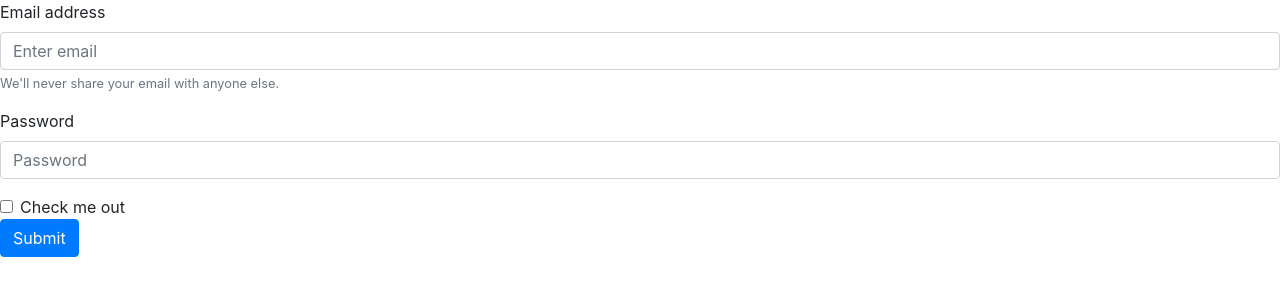
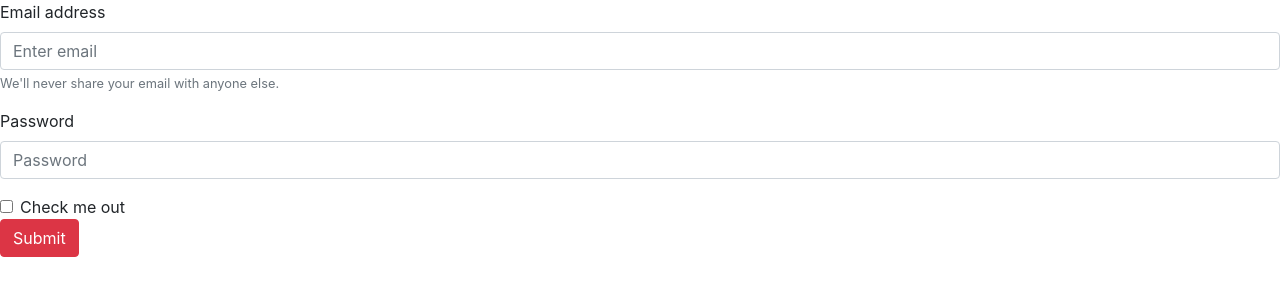
Before and after one commit to priyo000/TB_CI_koperasi, a CodeIgniter app: page /database/index.php/form_login/index in a window 1280 px wide. Shown: the top 300 px of the page. Run offline with CodeIgniter, Linux system fonts and the light colour scheme.

Commit message:
ganti warna button jadi merah

```diff
--- a/application/views/login.php
+++ b/application/views/login.php
@@ -22,7 +22,7 @@
     <input type="checkbox" class="form-check-input" id="exampleCheck1">
     <label class="form-check-label" for="exampleCheck1">Check me out</label>
   </div>
-  <button type="submit" class="btn btn-primary">Submit</button>
+  <button type="submit" class="btn btn-danger">Submit</button>
 </form>
 </body>
 </html>
```
